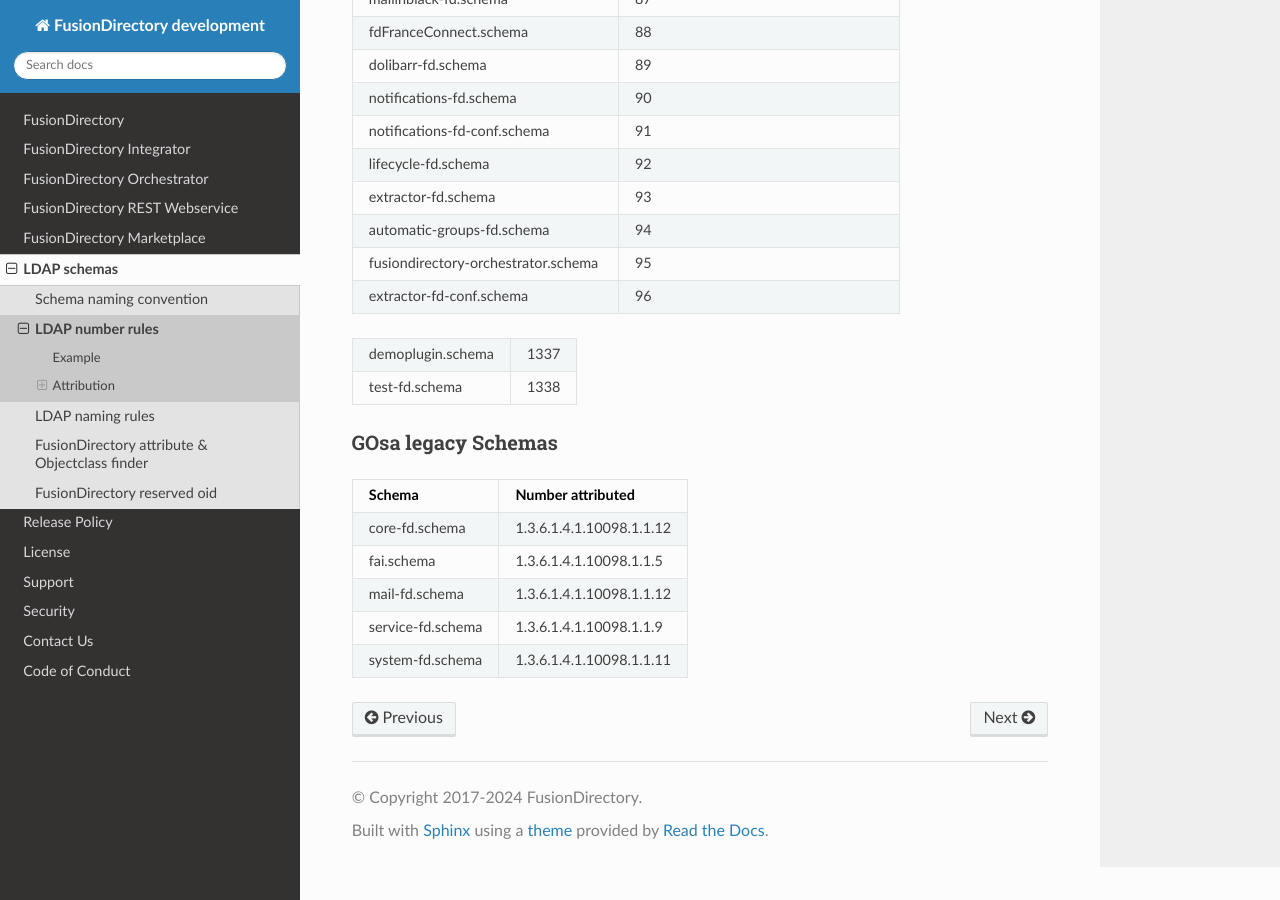
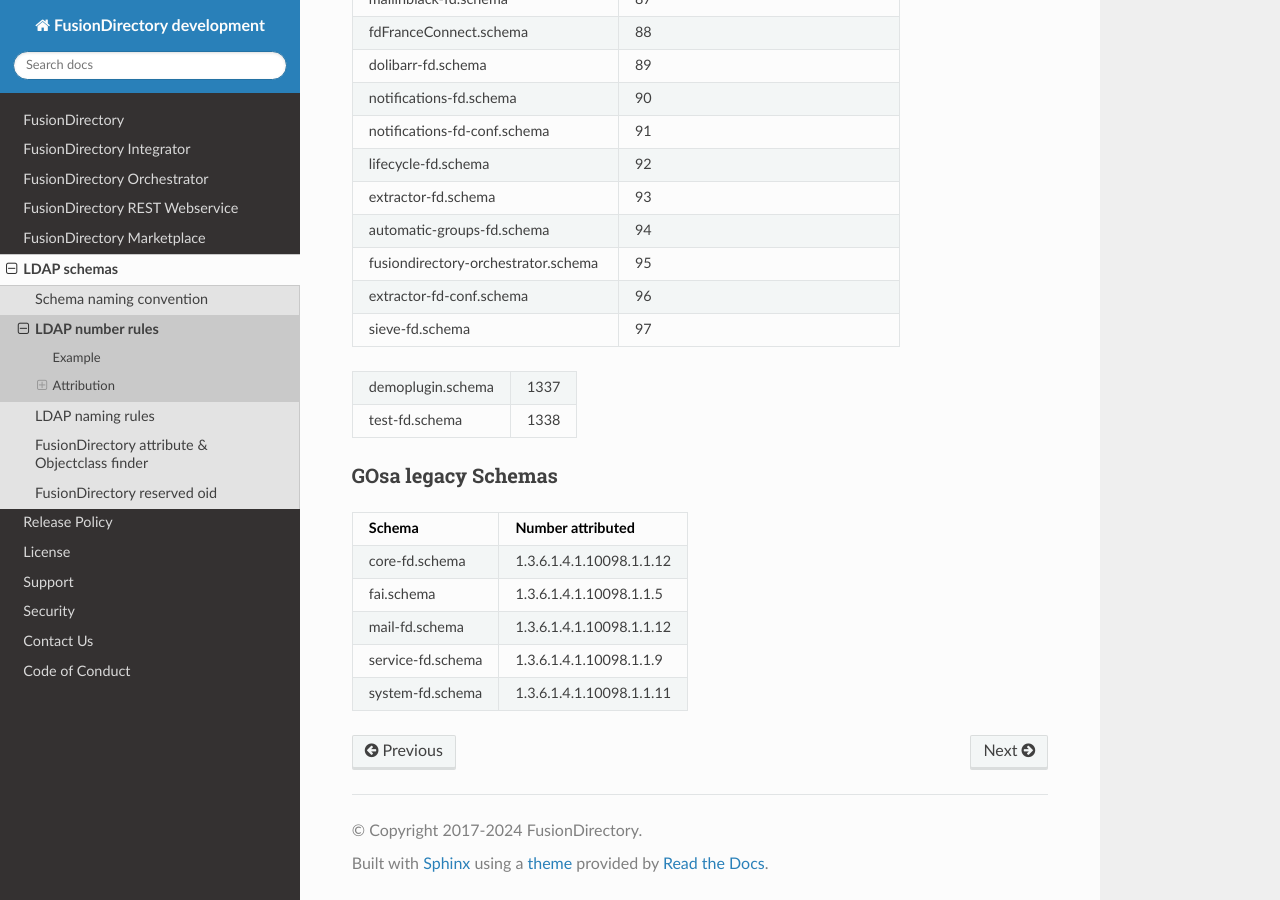
Before and after one commit to fusiondirectory/fusiondirectory-dev-manual, a Sphinx documentation site: the page built from source/ldap/numberrules.rst, in a window 1280 px wide and 900 px high, scrolled down 3751 px. Built offline with Sphinx 7.4.7 and the Read the Docs theme 3.1.0, drawn with Linux system fonts in a browser that asks for light colours.

Commit message:
Resolve "[Sieve] - A new Sieve plugin - isolated from other plugins and current mail logic"

```diff
--- a/source/ldap/numberrules.rst
+++ b/source/ldap/numberrules.rst
@@ -131,6 +131,7 @@
 automatic-groups-fd.schema            94
 fusiondirectory-orchestrator.schema   95
 extractor-fd-conf.schema              96
+sieve-fd.schema                       97
 ===================================== =====================
 
 ===================================== =====================
```
